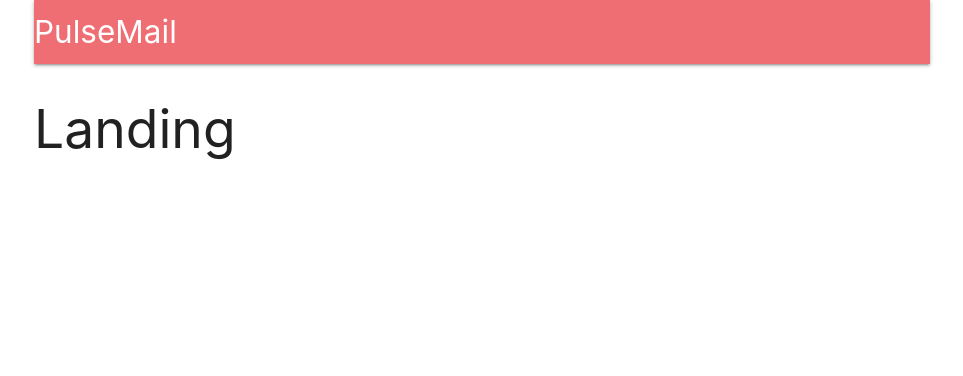
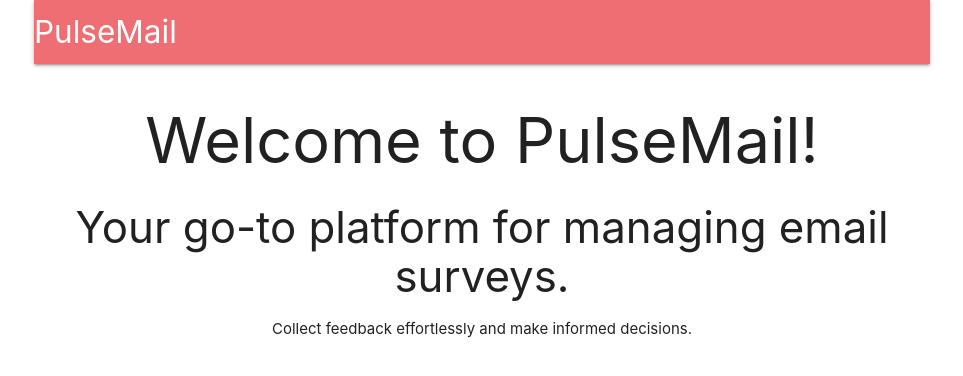
Before and after one commit to MarcMichaelMendoza/PulseMail, a React (Create React App) app in the folder client/: page / in a window 1280 px wide. Shown: the top 376 px of the page, without its empty margins (158-1121 px from the left). Built offline with nearby package versions, Linux system fonts and the light colour scheme; no server answers.

Commit message:
Add Landing component and update Header for navigation links

```diff
--- a/client/src/components/App.js
+++ b/client/src/components/App.js
@@ -5,9 +5,9 @@ import * as actions from "../actions";
 
 // Importing other components
 import Header from "./Header";
+import Landing from "./Landing";
 const Dashboard = () => <h2>Dashboard</h2>;
 const SurveyNew = () => <h2>SurveyNew</h2>;
-const Landing = () => <h2>Landing</h2>;
 
 // Main App component
 class App extends Component {
--- a/client/src/components/Header.js
+++ b/client/src/components/Header.js
@@ -1,5 +1,6 @@
 import React, { Component } from "react";
 import { connect } from "react-redux";
+import { Link } from "react-router-dom";
 
 class Header extends Component {
     renderContent() {
@@ -21,13 +22,12 @@ class Header extends Component {
         }
     }
     render() {
-        console.log(this.props);
         return (
             <nav>
                 <div className="nav-wrapper">
-                    <a href="/" className="left brand-logo">
+                    <Link to={this.props.auth ? "/surveys" : "/"}className="left brand-logo">
                         PulseMail
-                    </a>
+                    </Link>
                     <ul className="right">
                         {this.renderContent()}
                     </ul>
--- /dev/null
+++ b/client/src/components/Landing.js
@@ -0,0 +1,13 @@
+import React from "react";
+
+const Landing = () => {
+    return (
+        <div style={{ textAlign: "center" }}>
+            <h1>Welcome to PulseMail!</h1>
+            <h3>Your go-to platform for managing email surveys.</h3>
+            <p>Collect feedback effortlessly and make informed decisions.</p>
+        </div>
+    );
+};
+
+export default Landing;
```
Also changed, not shown: 1 other file (tests, documents, lock files or other folders).
